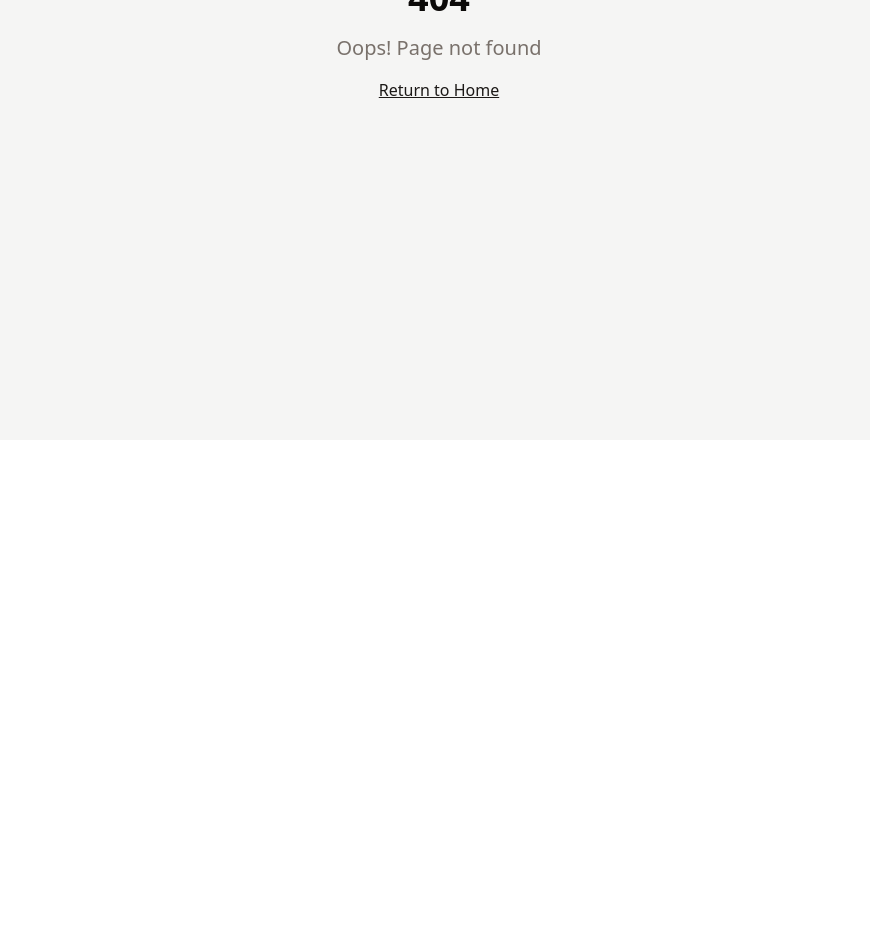
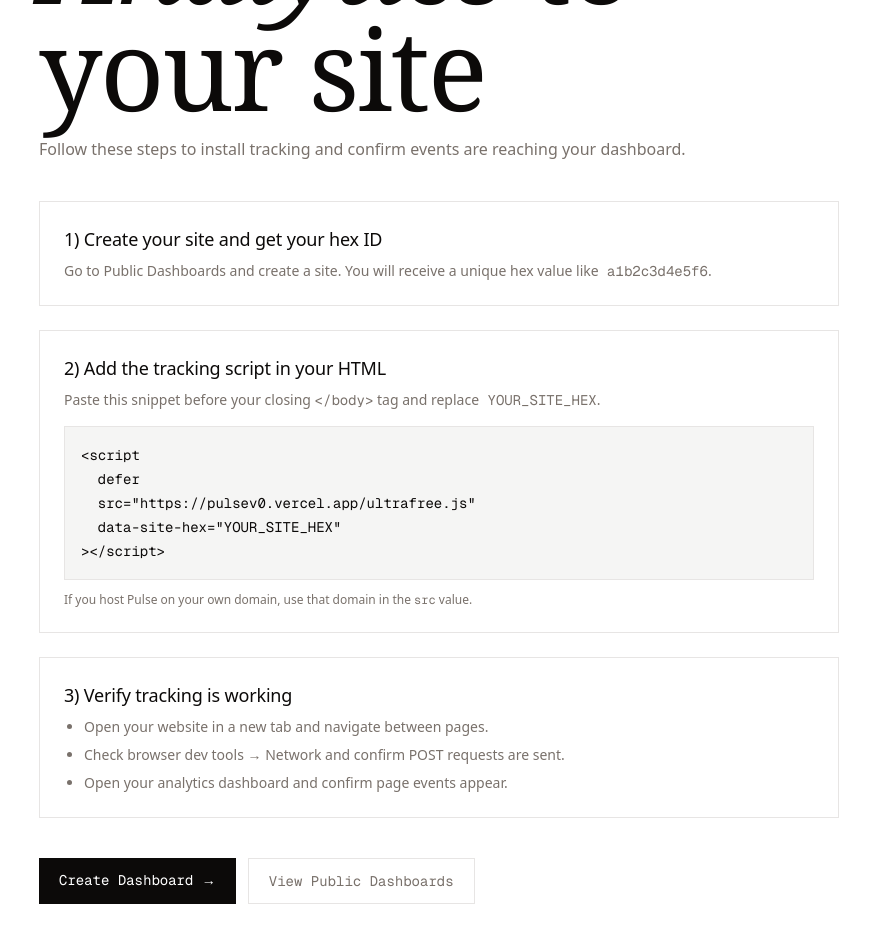
Before and after one commit to SinghAman21/web-analytics, a Next.js app in the folder frontend/: page /how-to-do in a window 1280 px wide. Before the commit this address had no page. Shown: the part 360-1297 px from the top of the page, without its empty margins (201-1071 px from the left). Before the commit the page ends 800 px from the top, so only its background shows below. Built offline with nearby package versions, Linux system fonts and the light colour scheme.

Commit message:
feat(page): add HowToDoPage component and update navigation links

```diff
--- /dev/null
+++ b/frontend/app/how-to-do/page.tsx
@@ -0,0 +1,90 @@
+import Link from 'next/link';
+import Header from '@/components/dashboard/Header';
+import AppFooter from '@/components/shared/AppFooter';
+
+export default function HowToDoPage() {
+  return (
+    <div className="min-h-screen bg-background flex flex-col">
+      <Header />
+
+      <main className="max-w-4xl mx-auto w-full px-6 lg:px-12 pt-32 pb-20">
+        <p className="label mb-4">Setup Guide</p>
+        <h1 className="display-lg mb-4">
+          Add <span className="font-serif italic">Pulse Analytics</span> to your site
+        </h1>
+        <p className="text-muted-foreground mb-10">
+          Follow these steps to install tracking and confirm events are reaching your dashboard.
+        </p>
+
+        <div className="space-y-6">
+          <section className="border border-border bg-card p-6">
+            <h2 className="heading mb-2">1) Create your site and get your hex ID</h2>
+            <p className="text-sm text-muted-foreground">
+              Go to Public Dashboards and create a site. You will receive a unique hex value like
+              <span className="font-mono"> a1b2c3d4e5f6</span>.
+            </p>
+          </section>
+
+          <section className="border border-border bg-card p-6">
+            <h2 className="heading mb-2">2) Add the tracking script in your HTML</h2>
+            <p className="text-sm text-muted-foreground mb-4">
+              Paste this snippet before your closing <span className="font-mono">&lt;/body&gt;</span> tag and replace
+              <span className="font-mono"> YOUR_SITE_HEX</span>.
+            </p>
+
+            <pre className="bg-secondary border border-border p-4 overflow-x-auto text-xs md:text-sm leading-6 font-mono">
+{`<script
+  defer
+  src="https://pulsev0.vercel.app/ultrafree.js"
+  data-site-hex="YOUR_SITE_HEX"
+></script>`}
+            </pre>
+
+            <p className="text-xs text-muted-foreground mt-3">
+              If you host Pulse on your own domain, use that domain in the <span className="font-mono">src</span> value.
+            </p>
+          </section>
+
+          <section className="border border-border bg-card p-6">
+            <h2 className="heading mb-2">3) Verify tracking is working</h2>
+            <ul className="text-sm text-muted-foreground space-y-2 list-disc pl-5">
+              <li>Open your website in a new tab and navigate between pages.</li>
+              <li>Check browser dev tools → Network and confirm POST requests are sent.</li>
+              <li>Open your analytics dashboard and confirm page events appear.</li>
+            </ul>
+          </section>
+
+          {/* <section className="border border-border bg-card p-6">
+            <h2 className="heading mb-2">4) Optional manual events</h2>
+            <p className="text-sm text-muted-foreground mb-4">
+              You can trigger custom events after initialization.
+            </p>
+            <pre className="bg-secondary border border-border p-4 overflow-x-auto text-xs md:text-sm leading-6 font-mono">
+{`window.UltrafreeAnalytics.trackEvent({
+  event_type: 'cta_click',
+  cta_label: 'pricing_start_free'
+});`}
+            </pre>
+          </section> */}
+        </div>
+
+        <div className="mt-10 flex flex-wrap gap-3">
+          <Link
+            href="/public/new"
+            className="bg-foreground text-background px-5 py-3 text-sm font-mono hover:opacity-90 transition-opacity"
+          >
+            Create Dashboard →
+          </Link>
+          <Link
+            href="/public"
+            className="border border-border px-5 py-3 text-sm font-mono text-muted-foreground hover:text-foreground transition-colors"
+          >
+            View Public Dashboards
+          </Link>
+        </div>
+      </main>
+
+      <AppFooter />
+    </div>
+  );
+}
--- a/frontend/components/dashboard/Header.tsx
+++ b/frontend/components/dashboard/Header.tsx
@@ -6,6 +6,7 @@ import { ModeToggle } from '../toggle';
 
 const navItems = [
   { label: 'Dashboard', href: '/dashboard' },
+  { label: 'How to do', href: '/how-to-do' },
   { label: 'Pricing', href: '/billing' },
   { label: 'Login', href: '/login' },
   { label: 'Public', href: '/public' },
--- a/frontend/components/shared/AppFooter.tsx
+++ b/frontend/components/shared/AppFooter.tsx
@@ -40,6 +40,11 @@ export default function AppFooter() {
               <li>
                 <Link href="/dashboard" className="text-xs text-muted-foreground hover:text-foreground transition-colors">
                   Dashboard
+                </Link>
+              </li>
+              <li>
+                <Link href="/how-to-do" className="text-xs text-muted-foreground hover:text-foreground transition-colors">
+                  How to do
                 </Link>
               </li>
             </ul>
```
